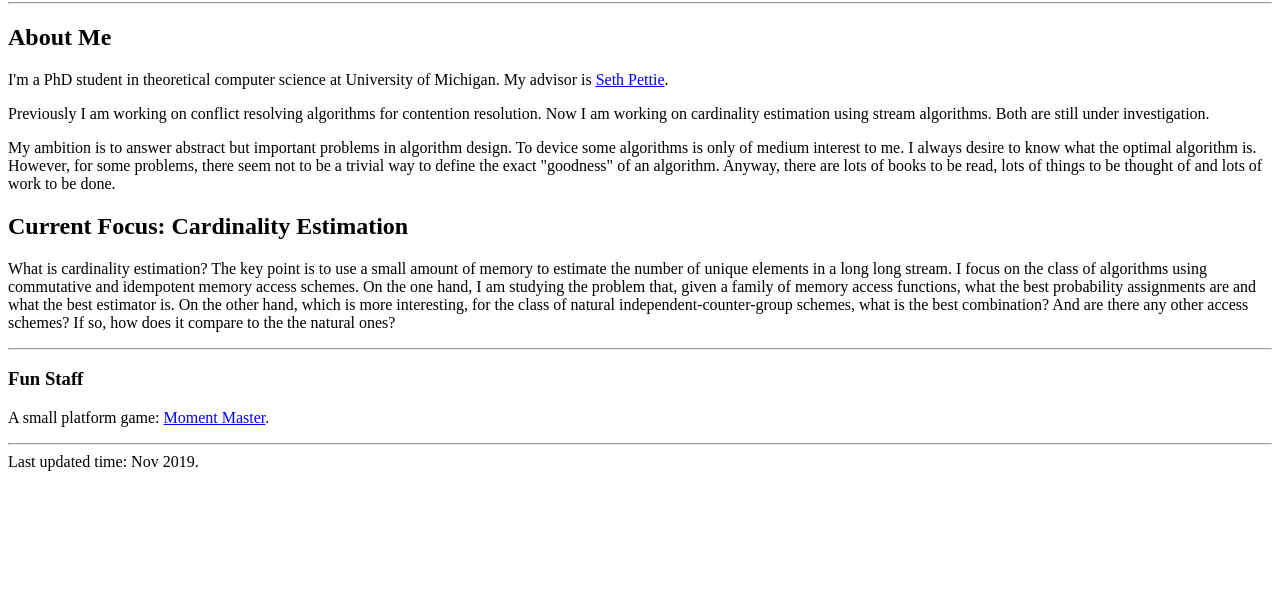
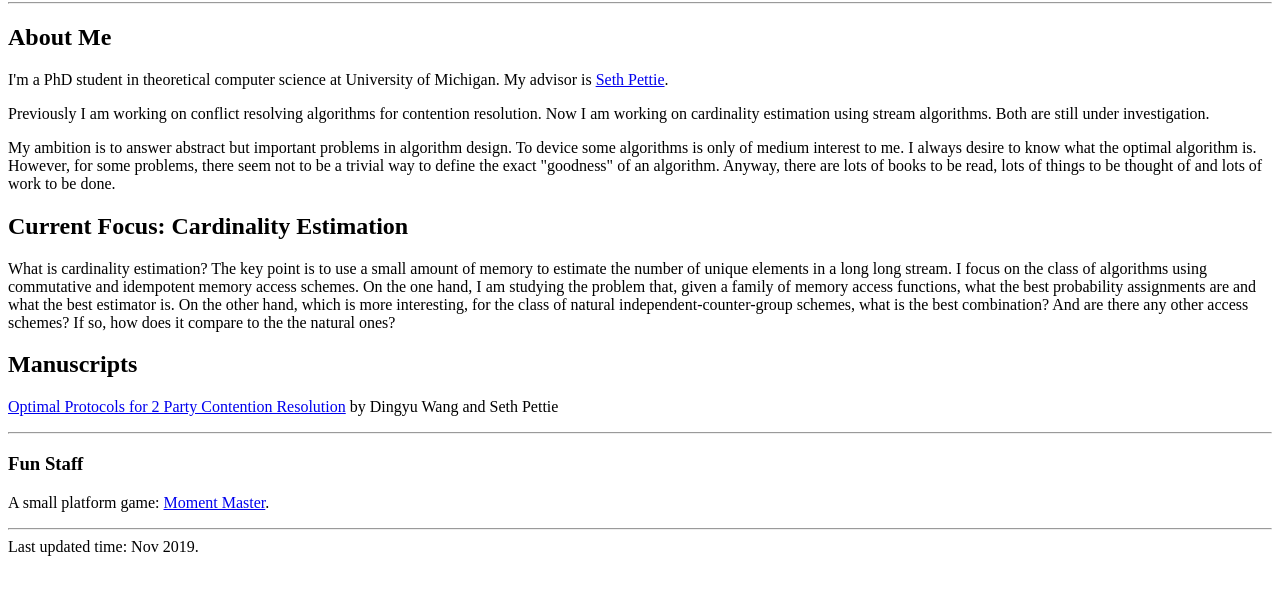
Before and after one commit to CharacteristicPolynomial/CharacteristicPolynomial.github.io, a plain HTML site: page index.html in a window 1280 px wide. Shown: the part 87-682 px from the top of the page. Drawn offline with Linux system fonts and the light colour scheme.

Commit message:
upload old paper

```diff
--- a/index.html
+++ b/index.html
@@ -14,6 +14,8 @@
 	<h2>Current Focus: Cardinality Estimation</h2>
 	<p>What is cardinality estimation? The key point is to use a small amount of memory to estimate the number of unique elements in a long long stream. I focus on the class of algorithms using commutative and idempotent memory access schemes. On the one hand, I am studying the problem that, given a family of memory access functions, what the best probability assignments are and what the best estimator is. On the other hand, which is more interesting, for the class of natural independent-counter-group schemes, what is the best combination? And are there any other access schemes? If so, how does it compare to the the natural ones? </p>
 
+	<h2>Manuscripts</h2>
+	<p><a href="document/Optimal_Protocols_for_2_Party_Contention_Resolution.pdf">Optimal Protocols for 2 Party Contention Resolution</a> by Dingyu Wang and Seth Pettie</p>
 <!--	<hr>
 	<h3>Contact Information</h3>
 	<p> Email: wangdy@umich.edu </p>
```
Also changed, not shown: 2 other files.
